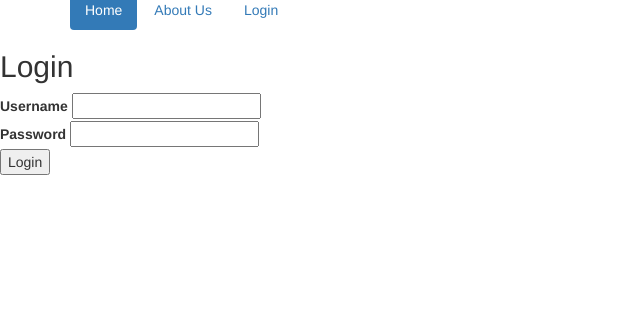
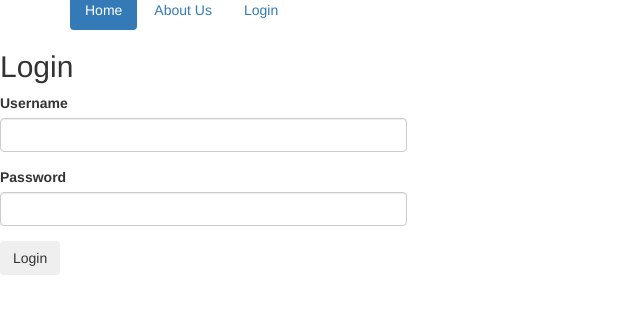
Before and after one commit to Bonanashelby/MoodBot, a Python web app: template mood_bot/mood_bot/templates/login.jinja2 in a window 1280 px wide. Shown: the part 50-364 px from the top of the page, without its empty margins (0-640 px from the left). Run offline with Jinja, Linux system fonts and the light colour scheme; the template is opened without the code that fills it, so the values that code supplies are empty; some libraries are stand-ins or nearby versions.

```diff
--- a/mood_bot/mood_bot/templates/about.jinja2
+++ b/mood_bot/mood_bot/templates/about.jinja2
@@ -0,0 +1,4 @@
+{% extends 'layout.jinja2' %}
+
+{% block content %}
+{% endblock %}
--- a/mood_bot/mood_bot/templates/home.jinja2
+++ b/mood_bot/mood_bot/templates/home.jinja2
@@ -2,7 +2,7 @@
 
 {% block content %}
 
-	<div class="jumbotron">
+	<div class="jumbotron text-center">
 		<h1>Mood Bot</h1>
 		<a class="btn btn-success btn-lg" href="/app">Let me tell you how you're feeling!</a>
 	</div>
--- a/mood_bot/mood_bot/templates/layout.jinja2
+++ b/mood_bot/mood_bot/templates/layout.jinja2
@@ -9,8 +9,8 @@
 	<div class="container">
 		<header class="page-header">
 		<ul class="nav nav-pills pull-left">
-		  <li class="active"><a href="{{ request.route_url('home_view') }}">Home</a></li>
-		  <li><a href="{{ request.route_url('about_view') }}">About Us</a></li>
+		  <li class="active"><a href="/">Home</a></li>
+		  <li><a href="/about">About Us</a></li>
 	      {% if request.authenticated_userid %}
 	      <li><a class="blog-nav-item" href="/logout">Logout</a></li>
 	      {% else %}
--- a/mood_bot/mood_bot/templates/login.jinja2
+++ b/mood_bot/mood_bot/templates/login.jinja2
@@ -5,16 +5,20 @@
 
 <h2>Login</h2>
 <form method="POST">
-    <div class="field">
-        <label for="username">Username</label>
-        <input type="text" name="username" id="username" required/>
+    <div class="row">
+        <div class="form-group col-xs-4">
+            <label for="username">Username</label>
+            <input type="text" class="form-control" name="username" id="username" required/>
+        </div>
     </div>
-    <div class="field">
-        <label for="password">Password</label>
-        <input type="password" name="password" pattern="[\w]+" required/>
+
+    <div class="row">
+        <div class="form-group col-xs-4">
+            <label for="passwor">Password</label>
+            <input type="password" class="form-control" name="password" pattern="[\w]+" required/>
+        </div>
     </div>
-    <div class="control_row">
-        <input type="submit" name="Login" value="Login"/>
-    </div>
+
+        <button type="submit" class="btn">Login</button>
 </form>
-{% endblock%}
+{% endblock %}
--- a/mood_bot/mood_bot/views/default.py
+++ b/mood_bot/mood_bot/views/default.py
@@ -51,4 +51,5 @@ def results_view(request):
 
 @view_config(route_name='about_view', renderer='../templates/about.jinja2')
 def about_view(request):
+
     pass
```
Also changed, not shown: mood_bot/mood_bot/templates/mytemplate.jinja2 (deleted, +0 -8 lines).
